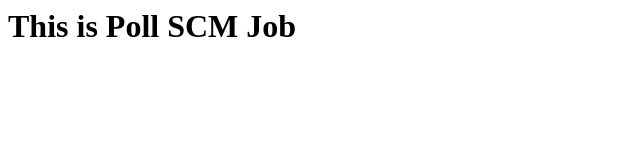
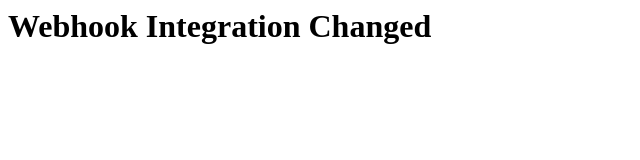
Before and after one commit to HarithaDevops1/webserver-test, a plain HTML site: page index.html in a window 1280 px wide. Shown: the whole page, without its empty margins (0-640 px from the left). Drawn offline with Linux system fonts and the light colour scheme.

Commit message:
Update index.html

```diff
--- a/index.html
+++ b/index.html
@@ -1 +1 @@
-<h1> This is Poll SCM Job </h1>
+<h1> Webhook Integration Changed </h1>
```
